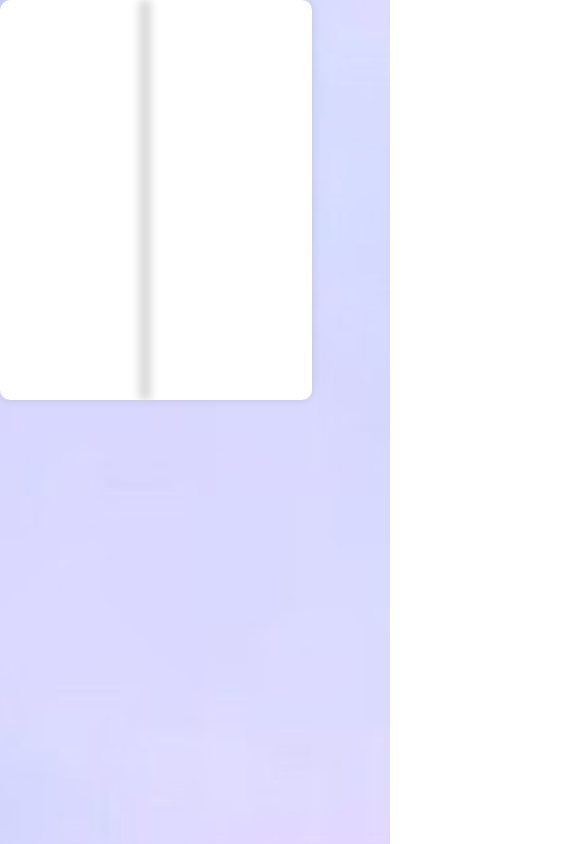
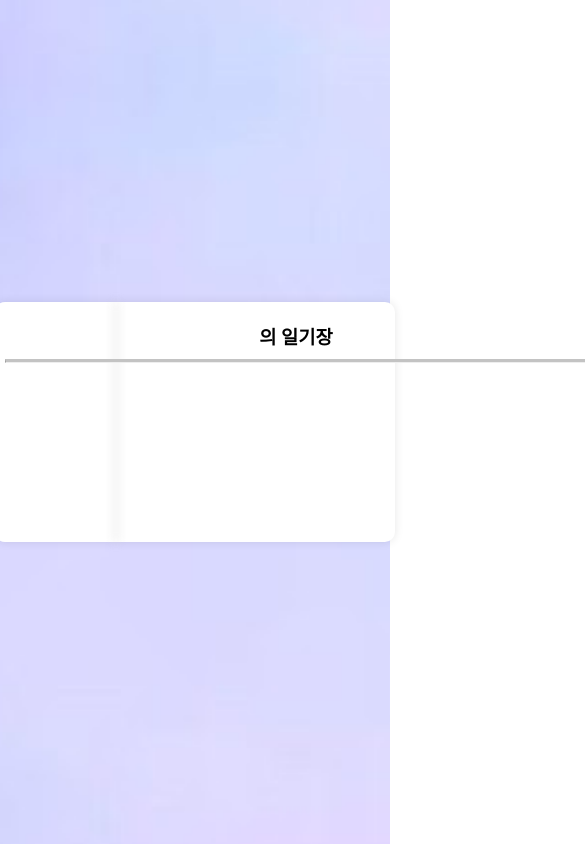
Before and after one commit to rambus2006/ITSHOW, a React (Create React App) app in the folder yourtodayis/: page / in a window 390 px wide. Shown: the whole page, 585 px wide, since content can reach past the window. Built offline with nearby package versions, Linux system fonts and the light colour scheme.

Commit message:
모달창 추가 전 백업

```diff
--- a/yourtodayis/src/App.css
+++ b/yourtodayis/src/App.css
@@ -1,5 +1,9 @@
 * {
   margin: 0;
   padding: 0;
-  box-sizing: border-box;
+
 }
+html,body{
+  height:100%;
+
+}
--- a/yourtodayis/src/App.js
+++ b/yourtodayis/src/App.js
@@ -1,7 +1,6 @@
 
 import './App.css';
 import Home from './components/Home';
-import BookShapeDiv from './dumcom/BookShapeDiv'
 
 
 function App() {
--- a/yourtodayis/src/components/BackgroundComponent2.jsx
+++ b/yourtodayis/src/components/BackgroundComponent2.jsx
@@ -1,3 +1,5 @@
+// 배경사진을 넣는 컴포넌트
+
 import React from 'react';
 import backgroundImage from './img/main.png'; // 이미지 경로 설정
 
--- a/yourtodayis/src/components/Diary.css
+++ b/yourtodayis/src/components/Diary.css
@@ -1,26 +1,204 @@
-
-  /* 페이지 div */
+/* 페이지 div 기본 스타일 */
 .book-shape-div {
   background-color: #ffffff; /* 하얀색 배경 */
   box-shadow: 0px 0px 10px rgba(0, 0, 0, 0.1); /* 오른쪽 끝과 아래쪽에 그림자 */
   border-radius: 10px; /* 끝이 둥근 모서리 */
-    width: 80%; /* 너비를 넓혔습니다 */
-    height: 400px; /* 높이를 조정하셔서 원하시는 크기로 설정하세요 */
+  width: 1200px; /* 너비를 넓혔습니다 */
+  height: 800px; /* 높이를 조정하셔서 원하시는 크기로 설정하세요 */
   display: flex;
   align-items: center;
   justify-content: center;
   position: absolute;
+  left: 50%; /* 왼쪽 위치를 화면 가운데로 이동 */
+  top: 50%; /* 위쪽 위치를 화면 가운데로 이동 */
+  transform: translate(-50%, -50%); /* 요소의 중심을 화면의 정중앙으로 이동 */
+}
 
-  }
-  /* 책 중간에 페이지 효과  */
+/* 책 중간에 페이지 효과 */
 .book-shape-line {
   position: absolute;
-    /* 선 위치 조정 */
-    left: 45%;
+  left: 50%;
   top: 0;
   width: 10px;
   height: 100%;
   background-color: #d1d1d1; /* 검정색 선 */
   filter: blur(5px);
+}
 
+/* 데스크탑 디바이스 (가로 해상도가 1200px 보다 작은 화면에 적용) */
+@media (max-width: 1199px) {
+  .book-shape-div {
+    width: 1200px; /* 데스크탑 사이즈에 맞게 조정 */
+    height: 800px; /* 데스크탑 사이즈에 맞게 조정 */
   }
+
+  .book-shape-line {
+    /* 책 중간에 페이지 효과를 데스크탑 사이즈에 맞게 조정 */
+    width: 6px;
+    left: 45%;
+  }
+}
+
+/* 태블릿 디바이스 (가로 해상도가 992px 보다 작은 화면에 적용) */
+@media (max-width: 991px) {
+  .book-shape-div {
+    width: 600px; /* 태블릿 사이즈에 맞게 조정 */
+    height: 360px; /* 태블릿 사이즈에 맞게 조정 */
+  }
+
+  .book-shape-line {
+    /* 책 중간에 페이지 효과를 태블릿 사이즈에 맞게 조정 */
+    width: 4px;
+    left: 40%;
+  }
+}
+
+/* 가로모드 모바일 디바이스 (가로 해상도가 767px 보다 작은 화면에 적용) */
+@media (max-width: 767px) {
+  .book-shape-div {
+    width: 400px; /* 모바일 사이즈에 맞게 조정 */
+    height: 240px; /* 모바일 사이즈에 맞게 조정 */
+  }
+
+  .book-shape-line {
+    /* 책 중간에 페이지 효과를 모바일 사이즈에 맞게 조정 */
+    width: 2px;
+    left: 30%;
+  }
+}
+/* 페이지 div 기본 스타일 */
+.book-shape-div {
+  background-color: #ffffff; /* 하얀색 배경 */
+  box-shadow: 0px 0px 10px rgba(0, 0, 0, 0.1); /* 오른쪽 끝과 아래쪽에 그림자 */
+  border-radius: 10px; /* 끝이 둥근 모서리 */
+  width: 1200px; /* 너비를 넓혔습니다 */
+  height: 800px; /* 높이를 조정하셔서 원하시는 크기로 설정하세요 */
+  display: flex;
+  align-items: center;
+  justify-content: center;
+  position: absolute;
+  left: 50%; /* 왼쪽 위치를 화면 가운데로 이동 */
+  top: 50%; /* 위쪽 위치를 화면 가운데로 이동 */
+  transform: translate(-50%, -50%); /* 요소의 중심을 화면의 정중앙으로 이동 */
+}
+
+/* 책 중간에 페이지 효과 */
+.book-shape-line {
+  position: absolute;
+  left: 50%;
+  top: 0;
+  width: 10px;
+  height: 100%;
+  background-color: #d1d1d1; /* 검정색 선 */
+  filter: blur(5px);
+}
+
+/* 데스크탑 디바이스 (가로 해상도가 1200px 보다 작은 화면에 적용) */
+@media (max-width: 1199px) {
+  .book-shape-div {
+    width: 1200px; /* 데스크탑 사이즈에 맞게 조정 */
+    height: 800px; /* 데스크탑 사이즈에 맞게 조정 */
+  }
+
+  .book-shape-line {
+    /* 책 중간에 페이지 효과를 데스크탑 사이즈에 맞게 조정 */
+    width: 6px;
+    left: 45%;
+  }
+}
+
+/* 태블릿 디바이스 (가로 해상도가 992px 보다 작은 화면에 적용) */
+@media (max-width: 991px) {
+  .book-shape-div {
+    width: 600px; /* 태블릿 사이즈에 맞게 조정 */
+    height: 360px; /* 태블릿 사이즈에 맞게 조정 */
+  }
+
+  .book-shape-line {
+    /* 책 중간에 페이지 효과를 태블릿 사이즈에 맞게 조정 */
+    width: 4px;
+    left: 40%;
+  }
+}
+
+/* 가로모드 모바일 디바이스 (가로 해상도가 767px 보다 작은 화면에 적용) */
+@media (max-width: 767px) {
+  .book-shape-div {
+    width: 400px; /* 모바일 사이즈에 맞게 조정 */
+    height: 240px; /* 모바일 사이즈에 맞게 조정 */
+  }
+
+  .book-shape-line {
+    /* 책 중간에 페이지 효과를 모바일 사이즈에 맞게 조정 */
+    width: 2px;
+    left: 30%;
+  }
+}
+/* 페이지 div 기본 스타일 */
+.book-shape-div {
+  background-color: #ffffff; /* 하얀색 배경 */
+  box-shadow: 0px 0px 10px rgba(0, 0, 0, 0.1); /* 오른쪽 끝과 아래쪽에 그림자 */
+  border-radius: 10px; /* 끝이 둥근 모서리 */
+  width: 1200px; /* 너비를 넓혔습니다 */
+  height: 800px; /* 높이를 조정하셔서 원하시는 크기로 설정하세요 */
+  display: flex;
+  align-items: center;
+  justify-content: center;
+  position: absolute;
+  left: 50%; /* 왼쪽 위치를 화면 가운데로 이동 */
+  top: 50%; /* 위쪽 위치를 화면 가운데로 이동 */
+  transform: translate(-50%, -50%); /* 요소의 중심을 화면의 정중앙으로 이동 */
+}
+
+/* 책 중간에 페이지 효과 */
+.book-shape-line {
+  position: absolute;
+  left: 50%;
+  top: 0;
+  width: 10px;
+  height: 100%;
+  background-color: #d1d1d1; /* 검정색 선 */
+  filter: blur(5px);
+}
+
+/* 데스크탑 디바이스 (가로 해상도가 1200px 보다 작은 화면에 적용) */
+@media (max-width: 1199px) {
+  .book-shape-div {
+    width: 1200px; /* 데스크탑 사이즈에 맞게 조정 */
+    height: 800px; /* 데스크탑 사이즈에 맞게 조정 */
+  }
+
+  .book-shape-line {
+    /* 책 중간에 페이지 효과를 데스크탑 사이즈에 맞게 조정 */
+    width: 6px;
+    left: 45%;
+  }
+}
+
+/* 태블릿 디바이스 (가로 해상도가 992px 보다 작은 화면에 적용) */
+@media (max-width: 991px) {
+  .book-shape-div {
+    width: 600px; /* 태블릿 사이즈에 맞게 조정 */
+    height: 360px; /* 태블릿 사이즈에 맞게 조정 */
+  }
+
+  .book-shape-line {
+    /* 책 중간에 페이지 효과를 태블릿 사이즈에 맞게 조정 */
+    width: 4px;
+    left: 40%;
+  }
+}
+
+/* 가로모드 모바일 디바이스 (가로 해상도가 767px 보다 작은 화면에 적용) */
+@media (max-width: 767px) {
+  .book-shape-div {
+    width: 400px; /* 모바일 사이즈에 맞게 조정 */
+    height: 240px; /* 모바일 사이즈에 맞게 조정 */
+  }
+
+  .book-shape-line {
+    /* 책 중간에 페이지 효과를 모바일 사이즈에 맞게 조정 */
+    width: 2px;
+    left: 30%;
+  }
+}
--- a/yourtodayis/src/components/Diary.jsx
+++ b/yourtodayis/src/components/Diary.jsx
@@ -1,11 +1,13 @@
 import './Diary.css'
-
+import LeftPage from './LeftPage';
+import Modal from './Modal.jsx'
 
 function Diary() {
   return (
     // 페이지 div
     <div className="book-shape-div">
         {/* 페이지 선 div */}
+      <LeftPage/>
       <div className="book-shape-line"></div>
     </div>
   );
--- /dev/null
+++ b/yourtodayis/src/components/LeftPage.css
@@ -0,0 +1,16 @@
+.header {
+    position: absolute; /* 절대 위치로 설정 */
+    top: 0; /* 화면 맨 위로 이동 */
+    z-index: 999; /* 다른 요소 위에 위치 */
+    left: 10px;
+    text-align: center;
+}
+.name {
+    margin-top: 20px; /* 이름 텍스트와의 간격 설정 */
+}
+.line {
+    margin-top: 10px; /* 수평 선과의 간격 설정 */
+    margin-left:0;
+    border-top: 3px solid #c3c3c3; /* 선의 두께, 스타일(실선), 색상 설정 */
+    width:580px;
+}
--- /dev/null
+++ b/yourtodayis/src/components/LeftPage.jsx
@@ -0,0 +1,44 @@
+import React, { useState, useEffect } from 'react';
+import axios from 'axios';
+import './LeftPage.css'
+//import Modal from './Modal'
+//import 'bootstrap/dist/css/bootstrap.min.css';
+
+// 왼쪽페이지
+function LeftPage(){
+    const [firstUserName, setFirstUserName] = useState('');
+
+    useEffect(() => {
+      const fetchData = async () => {
+        try {
+          const response = await axios.get('http://localhost:4000'); // 데이터를 가져올 URL
+          if (response.data.length > 0) {
+            setFirstUserName(response.data[0].name); // 첫 번째 데이터의 이름을 상태에 저장
+          }
+        } catch (error) {
+          console.error('Error fetching data:', error);
+        }
+      };
+
+      fetchData(); // 데이터 가져오는 함수 호출
+
+      // cleanup 함수 (선택사항): 컴포넌트가 언마운트될 때 호출됨
+      return () => {
+        // cleanup 코드 (예: 타이머나 구독 해제)
+      };
+    }, []); // 빈 배열을 전달하여 한 번만 실행되도록 설정 (컴포넌트가 마운트될 때만 실행)
+
+    return (
+      <div>
+        <header className='header'>
+            <h3 className='name'>{firstUserName}의 일기장</h3>
+            <hr className='line'/>
+        </header>
+        <main>
+
+        </main>
+      </div>
+    );
+
+}
+export default LeftPage;
--- /dev/null
+++ b/yourtodayis/src/components/Modal.css
@@ -0,0 +1,11 @@
+
+
+.modal-header {
+  background-color: #007bff;
+  color: white;
+}
+
+.modal-footer {
+  display: flex;
+  justify-content: space-between;
+}
--- /dev/null
+++ b/yourtodayis/src/components/Modal.jsx
@@ -0,0 +1,20 @@
+// src/Modal.js
+import React from 'react';
+import './Modal.css';
+
+const Modal = ({ isOpen, onClose, children }) => {
+  if (!isOpen) return null;
+
+  return (
+    <div className="modal-overlay">
+      <div className="modal-content">
+        <button className="modal-close" onClick={onClose}>
+          &times;
+        </button>
+        {children}
+      </div>
+    </div>
+  );
+};
+
+export default Modal;
```
Also changed, not shown: yourtodayis/package.json (+9 -2 lines), yourtodayis/src/components/Home.css (added), 2 other files (tests, documents, lock files or other folders). Lines whose indentation alone changed are shown as unchanged.
